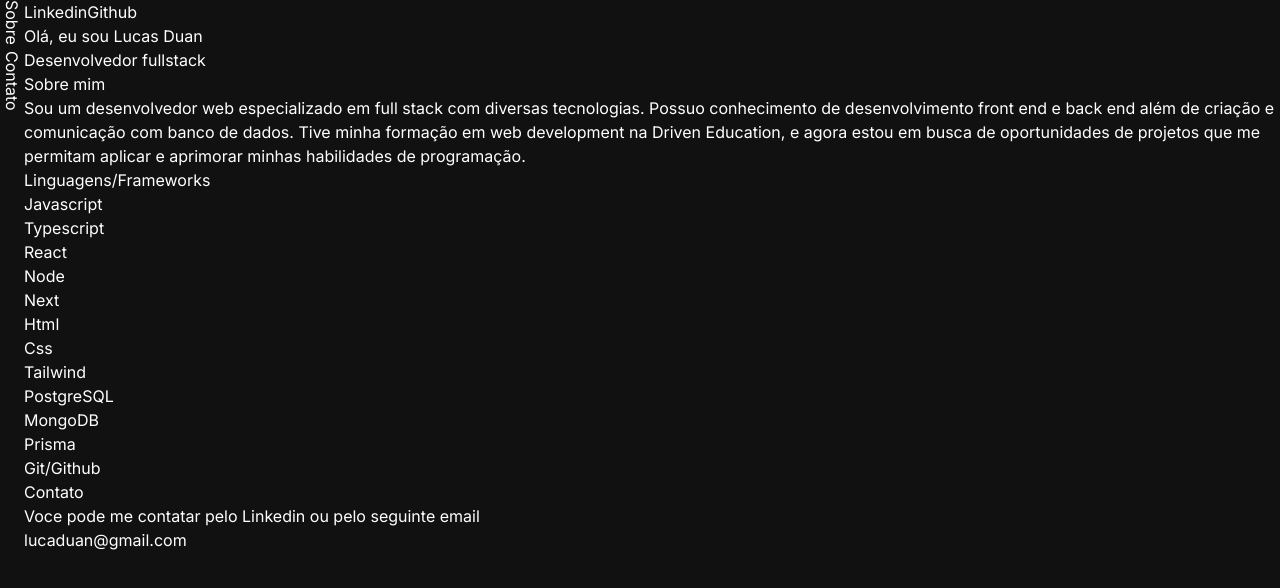
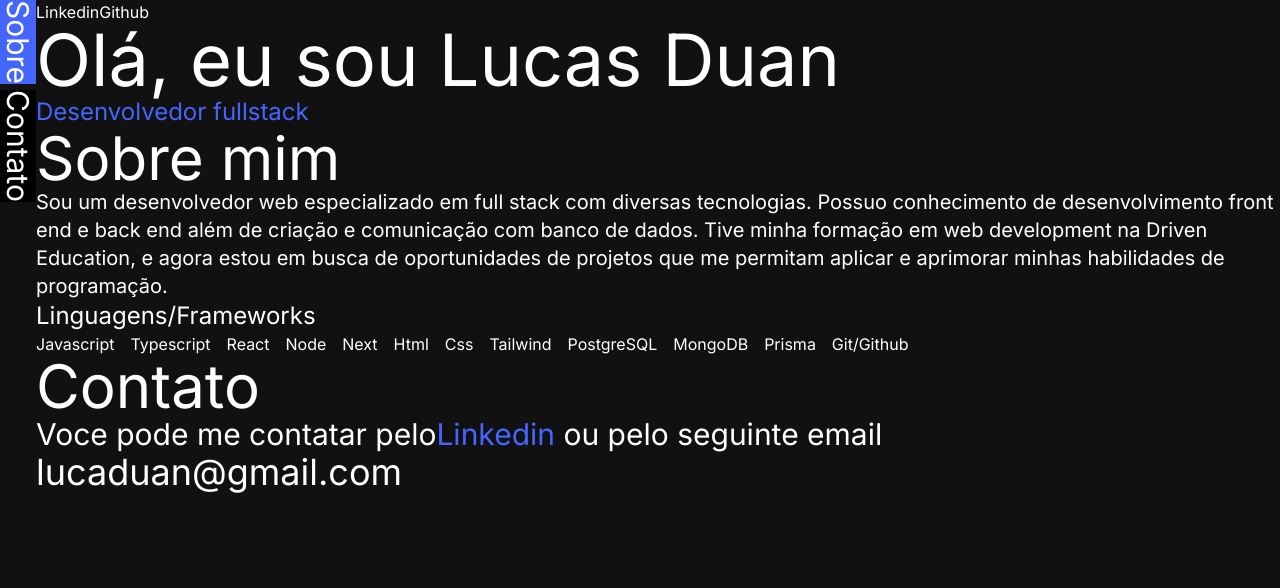
Before and after one commit to duanzin/portfolio, a Next.js app: page / in a window 1280 px wide. Shown: the top 588 px of the page. Built offline with nearby package versions, Linux system fonts and the light colour scheme.

Commit message:
style: added styling to several texts

```diff
--- a/src/app/layout.js
+++ b/src/app/layout.js
@@ -13,10 +13,10 @@ export default function RootLayout({ children }) {
     <html lang="en">
       <body className={inter.className}>
         <nav>
-          <a href="#sobre" className="[writing-mode:vertical-lr]">
+          <a href="#sobre" className="bg-black text-3xl [writing-mode:vertical-lr] hover:bg-[#4466ff]">
             Sobre
           </a>
-          <a href="#contato" className="[writing-mode:vertical-lr]">
+          <a href="#contato" className="bg-black text-3xl [writing-mode:vertical-lr] hover:bg-[#4466ff]">
             Contato
           </a>
         </nav>
--- a/src/app/page.js
+++ b/src/app/page.js
@@ -23,13 +23,13 @@ export default function Home() {
         <Link href="https://github.com/duanzin">Github</Link>
       </header>
       <section>
-        <h1>Olá, eu sou Lucas Duan</h1>
-        <span>Desenvolvedor fullstack</span>
+        <h1 className="text-7xl">Olá, eu sou Lucas Duan</h1>
+        <span className="text-2xl text-[#4466ff]">Desenvolvedor fullstack</span>
       </section>
       <section id="sobre">
-        <h2>Sobre mim</h2>
+        <h2 className="text-6xl">Sobre mim</h2>
         <div>
-          <p>
+          <p className="text-xl">
             Sou um desenvolvedor web especializado em full stack com diversas
             tecnologias. Possuo conhecimento de desenvolvimento front end e back
             end além de criação e comunicação com banco de dados. Tive minha
@@ -37,20 +37,20 @@ export default function Home() {
             busca de oportunidades de projetos que me permitam aplicar e
             aprimorar minhas habilidades de programação.
           </p>
-        </div>
-        <div>
-          <h3>Linguagens/Frameworks</h3>
-          <Skills languages={languages} />
+          <div>
+            <h3 className="text-2xl">Linguagens/Frameworks</h3>
+            <Skills languages={languages} />
+          </div>
         </div>
       </section>
       <section id="contato">
-        <h2>Contato</h2>
-        <p>
-          Voce pode me contatar pelo{" "}
-          <Link href="https://www.linkedin.com/in/lucasduan/">Linkedin</Link> ou
+        <h2 className="text-6xl">Contato</h2>
+        <p className="text-3xl">
+          Voce pode me contatar pelo
+          <Link href="https://www.linkedin.com/in/lucasduan/" className="text-[#4466ff]">Linkedin</Link> ou
           pelo seguinte email
         </p>
-        <span>lucaduan@gmail.com</span>
+        <span className="text-4xl">lucaduan@gmail.com</span>
       </section>
     </main>
   );
@@ -58,7 +58,7 @@ export default function Home() {
 
 function Skills(props) {
   return (
-    <ul>
+    <ul className="flex gap-4">
       {props.languages.map((language) => {
         return <li key={language}>{language}</li>;
       })}
```
